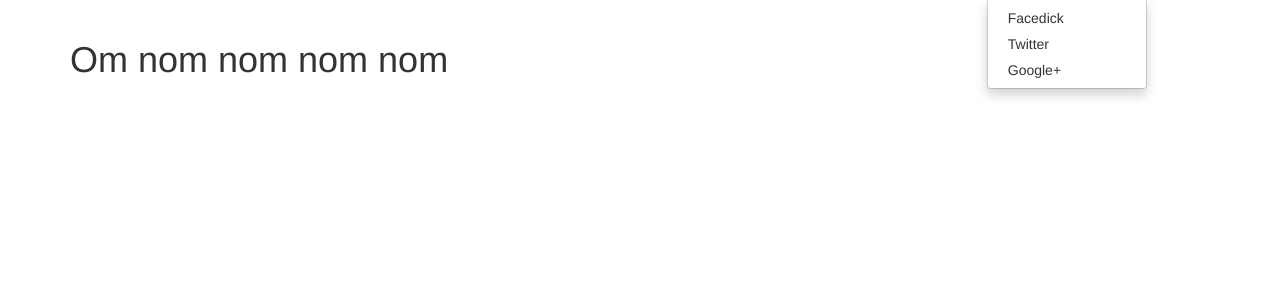
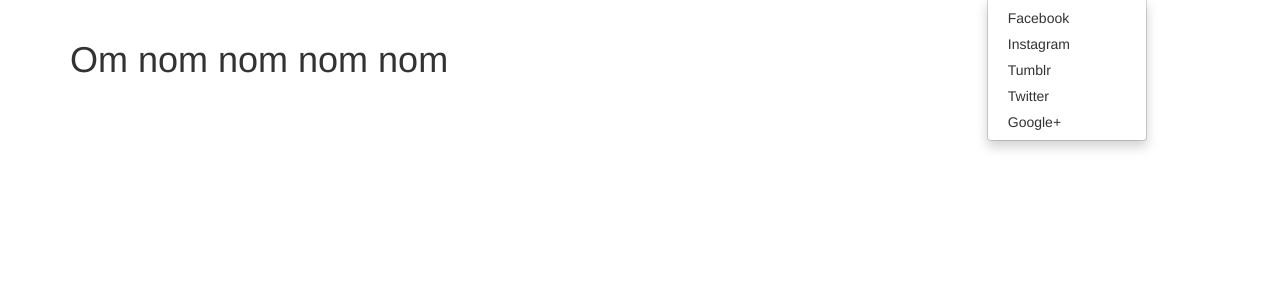
Before and after one commit to cheripai/chedible, a Flask app: page / in a window 1280 px wide, after a click on "Social Media". Shown: the part 51-351 px from the top of the page. Run offline with Flask 2, Linux system fonts and the light colour scheme; parts of the project's set-up code (start-up, migrations or seed data) failed here and were passed over; some libraries are stand-ins or nearby versions.

Commit message:
Updated social media accounts under title bar

```diff
--- a/project/templates/_base.html
+++ b/project/templates/_base.html
@@ -29,7 +29,9 @@
                                 Social Media <b class="caret"></b>
                             </a>
                             <ul class="dropdown-menu">
-                                <li><a href="#">Facedick</a></li>
+                                <li><a href="#">Facebook</a></li>
+                                <li><a href="#">Instagram</a></li>
+                                <li><a href="#">Tumblr</a></li>
                                 <li><a href="#">Twitter</a></li>
                                 <li><a href="#">Google+</a></li>
                             </ul>
```
